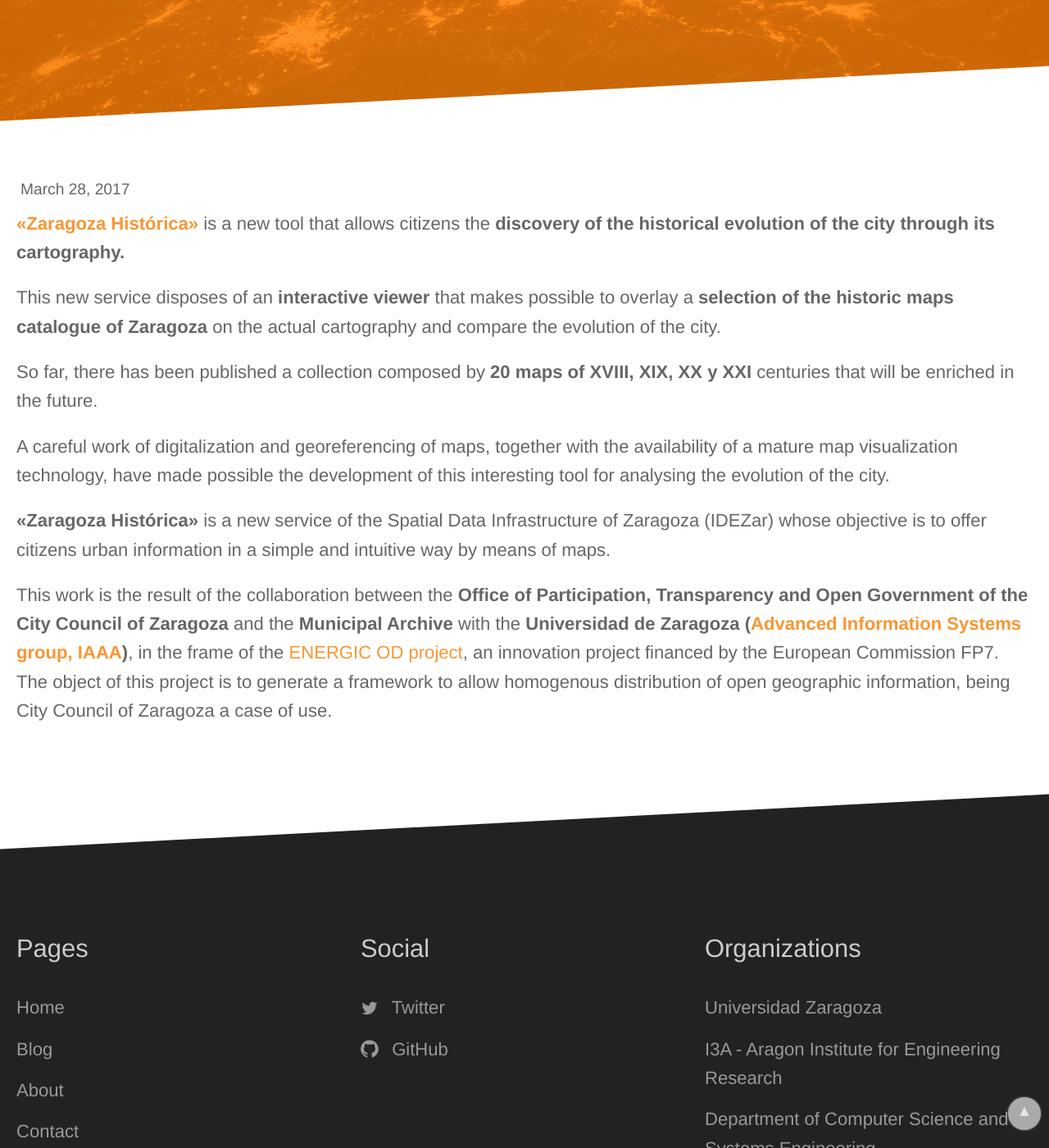
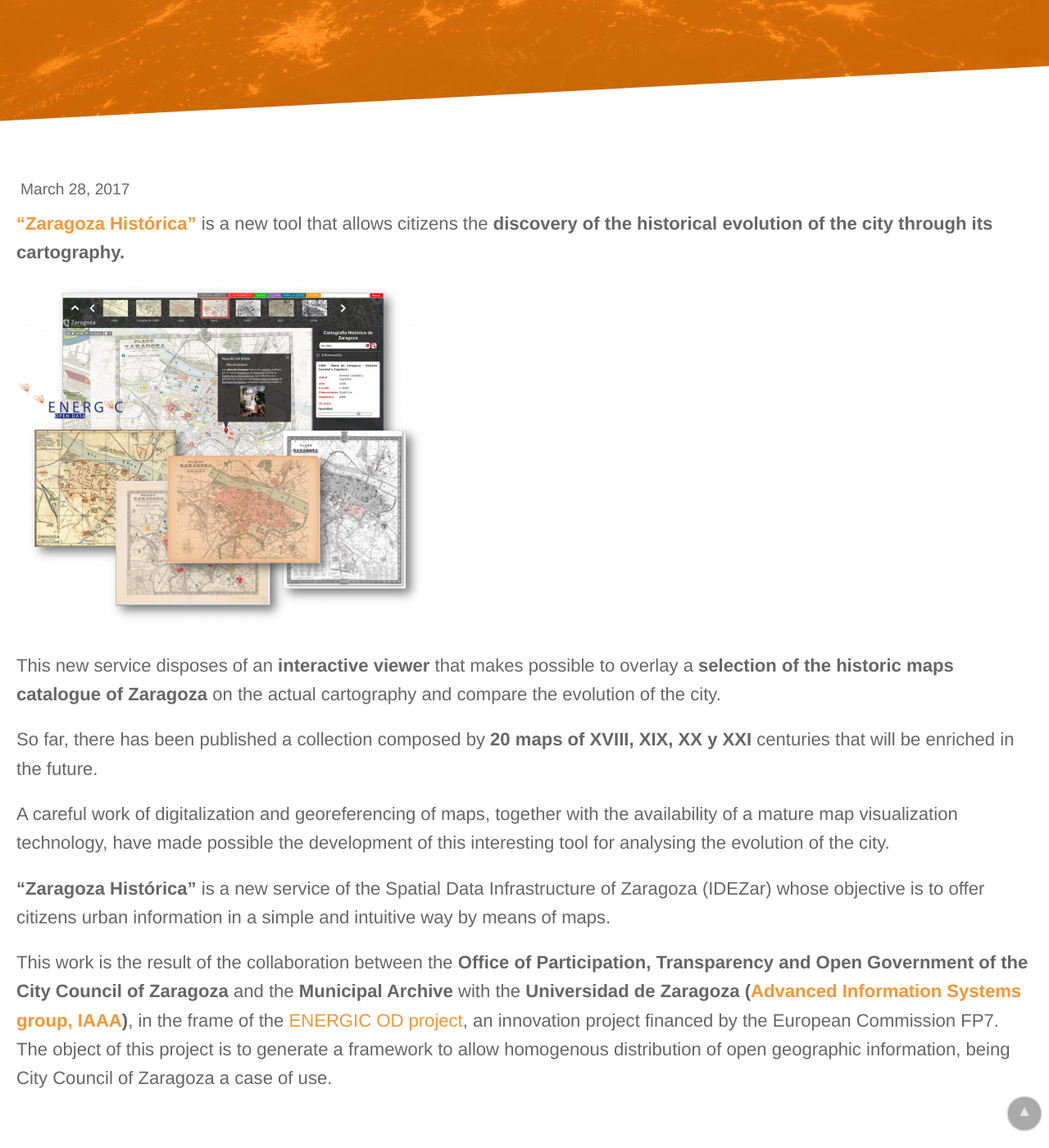
Before and after one commit to IAAA-Lab/IAAA-Lab.github.io, a Jekyll site: the page built from _posts/2017-03-28-zaragoza-historica.md, in a window 1280 px wide and 1400 px high, scrolled down 285 px. Shown: the whole window at 82% size. Built offline with Jekyll 4.4.1, drawn with Linux system fonts in a browser that asks for light colours.

Commit message:
Añadida una imagen al post

```diff
--- a/_posts/2017-03-28-zaragoza-historica.md
+++ b/_posts/2017-03-28-zaragoza-historica.md
@@ -3,7 +3,9 @@
 subtitle: Discover Zaragoza history through its cartography
 layout: post
 ---
-[**«Zaragoza Histórica»**](http://idezar.zaragoza.es/visorHistorico/) is a new tool that allows citizens the **discovery of the historical evolution of the city through its cartography.**
+[**“Zaragoza Histórica”**](http://idezar.zaragoza.es/visorHistorico/) is a new tool that allows citizens the **discovery of the historical evolution of the city through its cartography.**
+
+![Zaragoza Histórica screenshot]({{ site.baseurl }}/images/posts/2017-03-28-zaragoza-historica.png)
 
 This new service disposes of an **interactive viewer** that makes possible to overlay a **selection of the historic maps catalogue of Zaragoza** on the actual cartography and compare the evolution of the city.
 
@@ -11,6 +13,6 @@
 
 A careful work of digitalization and georeferencing of maps, together with the availability of a mature map visualization technology, have made possible the development of this interesting tool for analysing the evolution of the city.
 
-**«Zaragoza Histórica»** is a new service of the Spatial Data Infrastructure of Zaragoza (IDEZar) whose objective is to offer citizens urban information in a simple and intuitive way by means of maps.
+**“Zaragoza Histórica”** is a new service of the Spatial Data Infrastructure of Zaragoza (IDEZar) whose objective is to offer citizens urban information in a simple and intuitive way by means of maps.
 
 This work is the result of the collaboration between the **Office of Participation, Transparency and Open Government of the City Council of Zaragoza** and the **Municipal Archive** with the **Universidad de Zaragoza ([Advanced Information Systems group, IAAA]({{ site.baseurl }}/))**, in the frame of the [ENERGIC OD project](http://www.energic-od.eu/), an innovation project financed by the European Commission FP7. The object of this project is to generate a framework to allow homogenous distribution of open geographic information, being City Council of Zaragoza a case of use.
```
